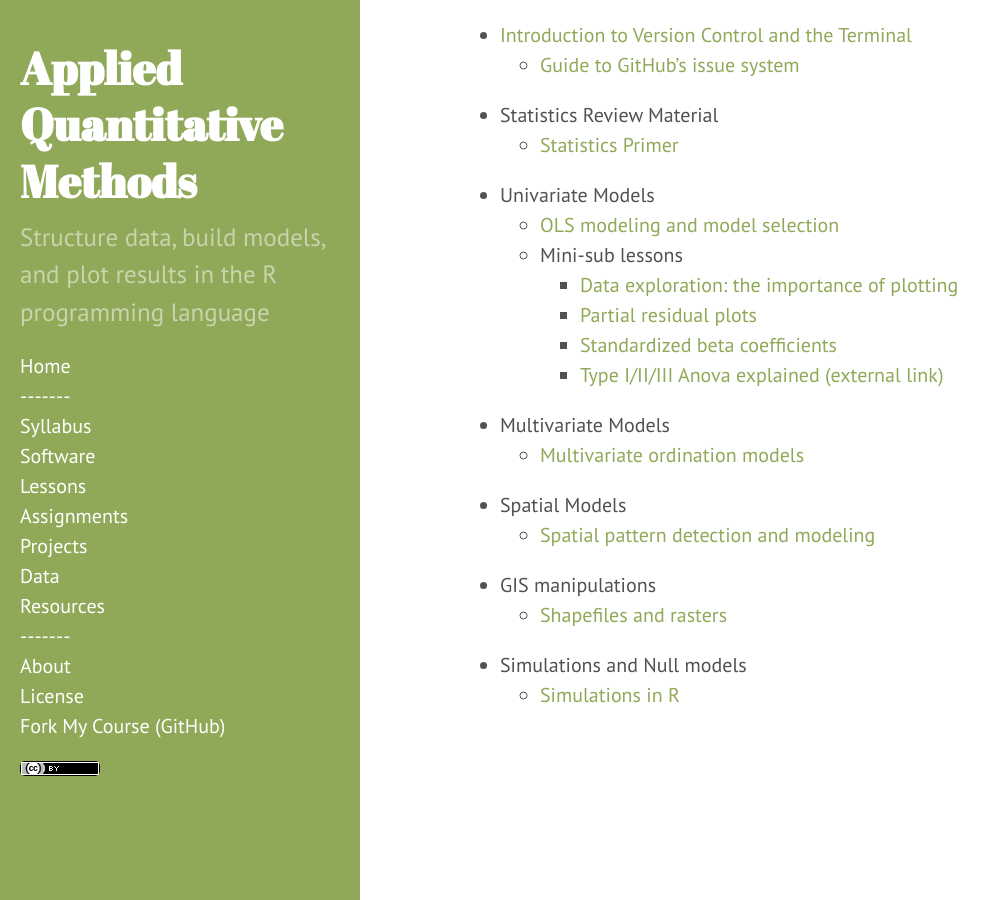
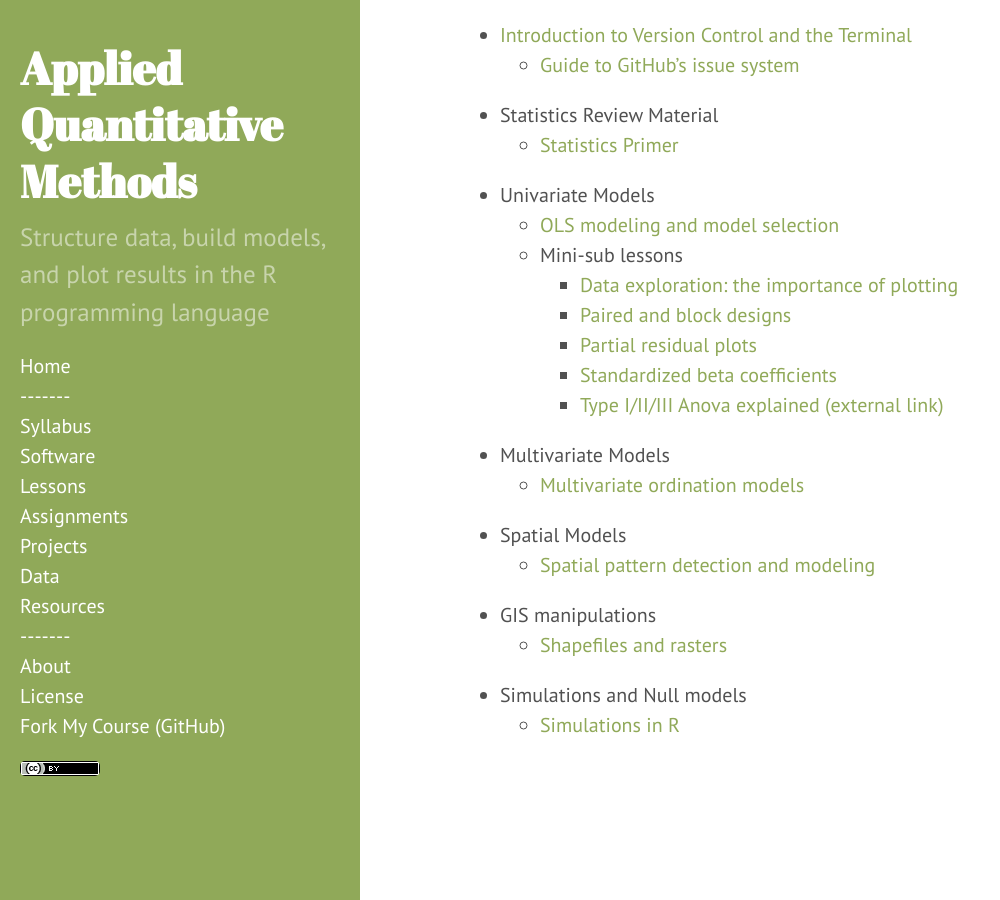
Before and after one commit to dmcglinn/quant_methods, a Jekyll site: the page built from lessons.md, in a window 1280 px wide and 900 px high, scrolled down 620 px. Shown: the whole window, without its empty margins (0-1000 px from the left). Built offline with Jekyll 4.4.1, drawn with Linux system fonts in a browser that asks for light colours.

Commit message:
at link to paired samples lesson

```diff
--- a/lessons.md
+++ b/lessons.md
@@ -25,6 +25,7 @@ Quantitative topics covered in this course include:
     - <a href='./univariate_models.html'>OLS modeling and model selection</a>
     - Mini-sub lessons
         - <a href='./data_exploration.html'>Data exploration: the importance of plotting</a>
+        - <a href='./paired_samples.html'>Paired and block designs</a>
         - <a href='./partial_residual_plots.html'>Partial residual plots</a>
         - <a href='./standardized_beta_coefficients.html'>Standardized beta coefficients</a>
         - <a href='https://www.r-bloggers.com/2011/03/anova-%E2%80%93-type-iiiiii-ss-explained/'>Type I/II/III Anova explained (external link)
```
